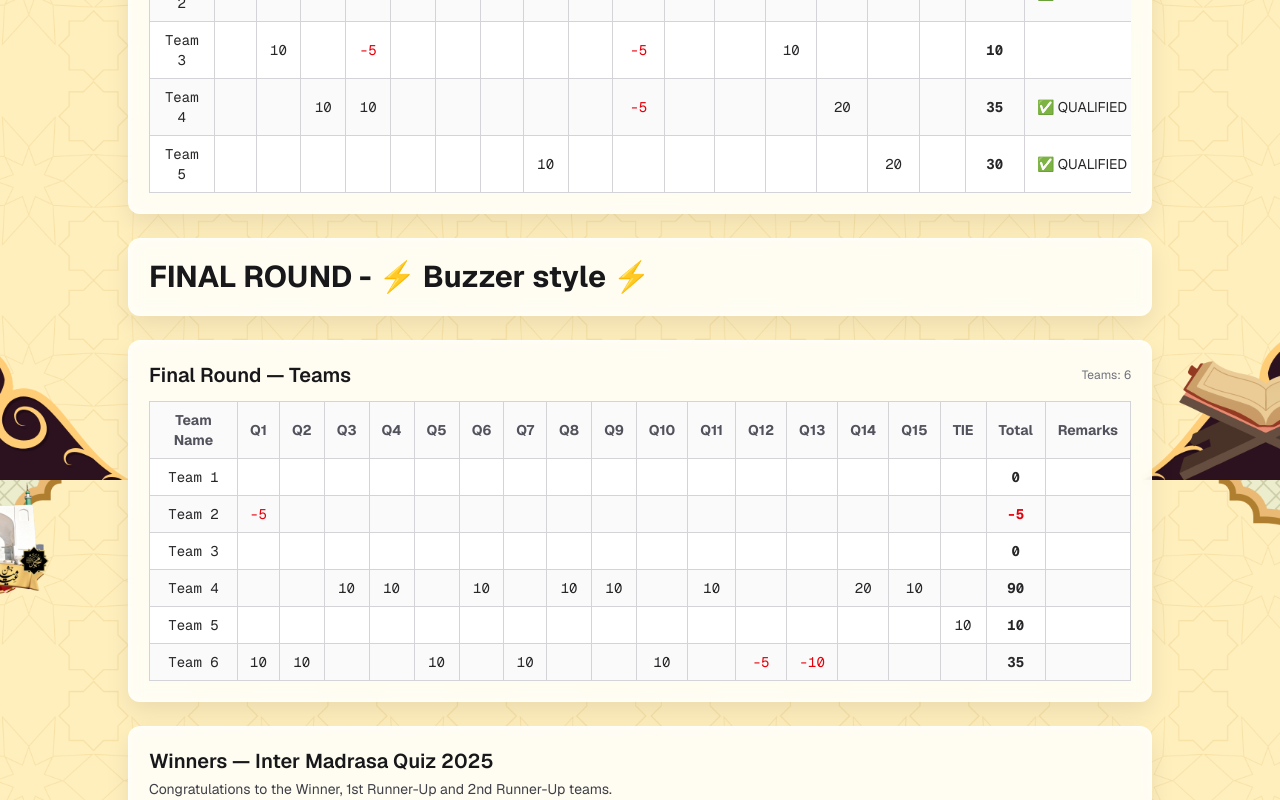
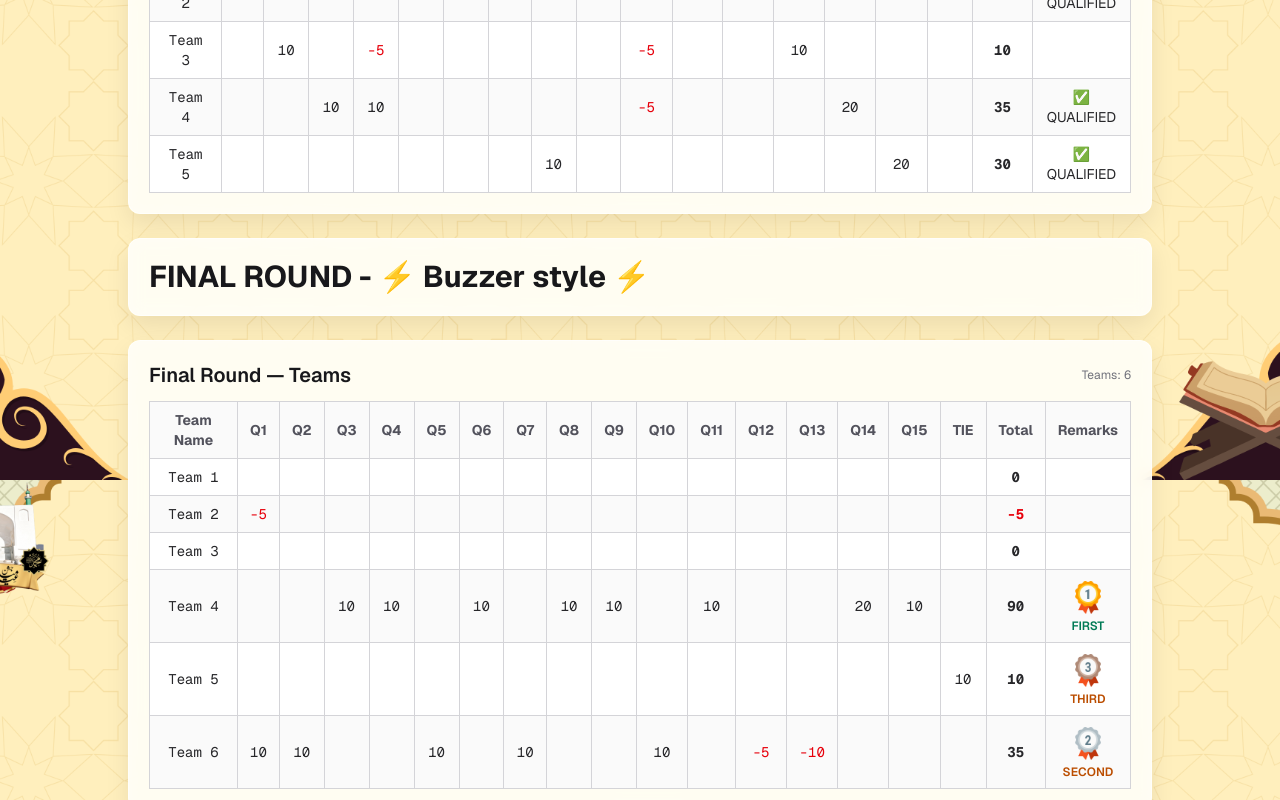
Before and after one commit to ausshadu/results-app, a Next.js app: page /quiz-2025/inter-madrasa/results in a window 1280 px wide. Shown: the part 1920-2720 px from the top of the page. Built offline with nearby package versions, Linux system fonts and the light colour scheme.

Commit message:
Minor Updates

```diff
--- a/app/components/Round2Table.tsx
+++ b/app/components/Round2Table.tsx
@@ -1,11 +1,15 @@
-import { Round2Scores } from "@/lib/600MeeladResults/Models";
+import { Round2Scores, FinalRoundScores } from "@/lib/600MeeladResults/Models";
+import Image from "next/image";
+import firstIcon from "@/lib/600MeeladResults/icons/first.png";
+import secondIcon from "@/lib/600MeeladResults/icons/second.png";
+import thirdIcon from "@/lib/600MeeladResults/icons/third.png";
 
 export function Round2Table({
   title,
   data,
 }: {
   title: string;
-  data: Round2Scores[];
+  data: (Round2Scores | FinalRoundScores)[];
 }) {
   const columns = [
     "Team Name",
@@ -32,6 +36,35 @@ export function Round2Table({
         ))}
       </span>
     );
+  };
+
+  const renderRemarks = (r: Round2Scores | FinalRoundScores) => {
+    const rank = (r as FinalRoundScores).win_rank;
+    if (rank === 1) {
+      return (
+        <span className="inline-flex flex-col items-center gap-1 font-semibold text-emerald-700">
+          <Image src={firstIcon} alt="First" width={36} height={36} />
+          <span className="text-[11px] sm:text-xs">FIRST</span>
+        </span>
+      );
+    }
+    if (rank === 2) {
+      return (
+        <span className="inline-flex flex-col items-center gap-1 font-semibold text-amber-700">
+          <Image src={secondIcon} alt="Second" width={36} height={36} />
+          <span className="text-[11px] sm:text-xs">SECOND</span>
+        </span>
+      );
+    }
+    if (rank === 3) {
+      return (
+        <span className="inline-flex flex-col items-center gap-1 font-semibold text-amber-700">
+          <Image src={thirdIcon} alt="Third" width={36} height={36} />
+          <span className="text-[11px] sm:text-xs">THIRD</span>
+        </span>
+      );
+    }
+    return r.remarks;
   };
 
   return (
@@ -112,8 +145,8 @@ export function Round2Table({
                 <td className="px-3 py-2 border border-zinc-300 font-mono font-bold">
                   {renderScore(r.total)}
                 </td>
-                <td className="px-3 py-2 border border-zinc-300 text-nowrap">
-                  {r.remarks}
+                <td className="px-3 py-2 border border-zinc-300 whitespace-normal">
+                  {renderRemarks(r)}
                 </td>
               </tr>
             ))}
--- a/app/components/WinnersGallery.tsx
+++ b/app/components/WinnersGallery.tsx
@@ -29,7 +29,7 @@ export default function WinnersGallery({ items }: { items: GalleryItem[] }) {
           Winners — Inter Madrasa Quiz 2025
         </h2>
         <p className="mt-1 text-sm text-zinc-700">
-          Congratulations to the Winner, 1st Runner-Up and 2nd Runner-Up teams.
+          Congratulations to the FIRST, SECOND and THIRD teams.
         </p>
         <div className="mt-4 grid grid-cols-1 gap-4 sm:grid-cols-3">
           {items.map((it, i) => (
--- a/app/quiz-2025/inter-madrasa/results/page.tsx
+++ b/app/quiz-2025/inter-madrasa/results/page.tsx
@@ -78,7 +78,7 @@ export default function Page() {
             src: firstPhoto,
             alt: "Winner — Inter Madrasa",
             caption: [
-              "🏆 — 🥇 Winner",
+              "🏆 — 🥇 FIRST",
               "",
               `Madrasa: ${InterMadrasaParticipants.B4.name}`,
               "",
@@ -89,9 +89,9 @@ export default function Page() {
           },
           {
             src: secondPhoto,
-            alt: "1st Runner-Up — Inter Madrasa",
+            alt: "Second — Inter Madrasa",
             caption: [
-              "🏆 — 🥈 1st Runner-Up",
+              "🏆 — 🥈 SECOND",
               "",
               `Madrasa: ${InterMadrasaParticipants.A3.name}`,
               "",
@@ -102,9 +102,9 @@ export default function Page() {
           },
           {
             src: thirdPhoto,
-            alt: "2nd Runner-Up — Inter Madrasa",
+            alt: "Third — Inter Madrasa",
             caption: [
-              "🏆 — 🥉 2nd Runner-Up",
+              "🏆 — 🥉 THIRD",
               "",
               `Madrasa: ${InterMadrasaParticipants.B5.name}`,
               "",
```
Also changed, not shown: 1 other file (tests, documents, lock files or other folders).
